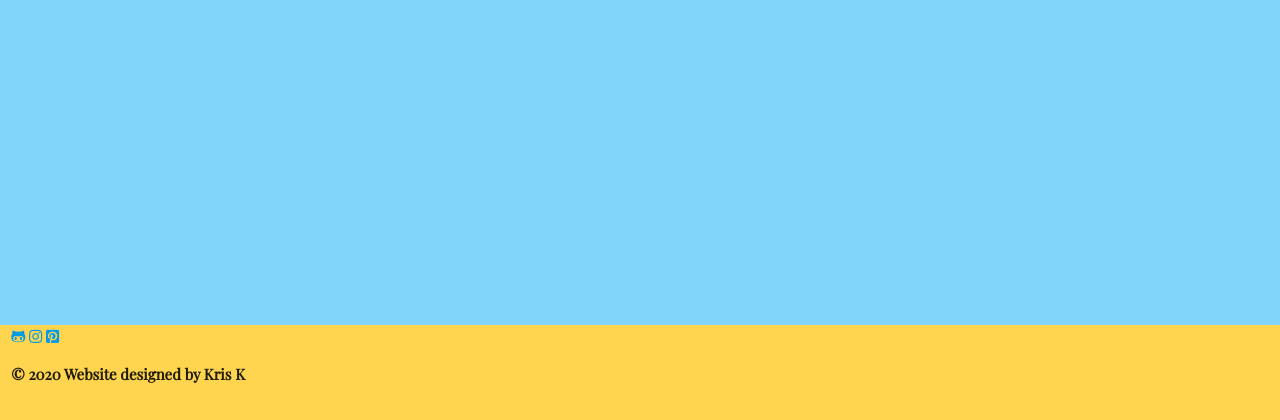
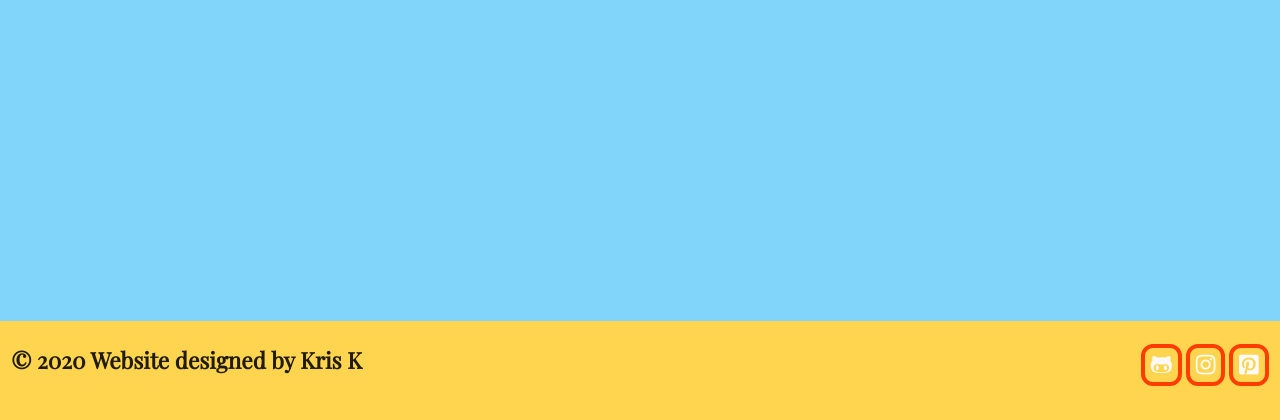
Before and after one commit to Code-Institute-Submissions/buzzing-strings, a Flask app: page / in a window 1280 px wide. Shown: the part 380-800 px from the top of the page. Run offline with Flask 2, Linux system fonts and the light colour scheme; data that the repository does not hold is empty; some libraries are stand-ins or nearby versions.

Commit message:
Styling social-links and copyright text

```diff
--- a/static/css/style.css
+++ b/static/css/style.css
@@ -55,3 +55,27 @@ img.guitar-logo {
     bottom: 0;
     width: 100%;
 }
+
+/* social-links styling */
+.social-links i {
+    font-size: 1.5rem;
+    border: 0.3rem solid #ff3d00;
+    color: #fafafa;
+    border-radius: 0.8rem;
+    margin-top: 1.5rem;
+    padding: 0.4rem;
+    cursor: pointer;
+    transition: all .4s ease-in-out;
+}
+
+/* hover applied to social links */
+.fab:hover {
+    background-color: #b9f6ca;
+    transform: scale(1.3);
+}
+
+/* copyright text styling */
+.copyright {
+    font-size: 1.5rem;
+    font-weight: 600;
+}
--- a/templates/base.html
+++ b/templates/base.html
@@ -42,15 +42,15 @@
     <!--footer-->
     <footer class="guitar-footer container-fluid amber lighten-2">
         <div class="row">
-            <div class="col s12">
-                <div class="social-links">
+            <div class="col s6">
+                <p class="copyright left-align">© 2020 Website designed by Kris K</p>
+            </div>
+            <div class="col s6">
+                <div class="social-links right-align">
                     <a href="https://github.com/KrisK1978" target="_blank" aria-label="Find me on GitHub"><i class="fab fa-github-alt" rel="noopener"></i></a>
                     <a href="#" aria-label="Find us on Instagram"><i class="fab fa-instagram social-media"></i></a>
                     <a href="#" aria-label="Find us on Pinterest"><i class="fab fa-pinterest-square"></i></a>
                 </div>
-            </div>
-            <div class="col s12">
-                <p class="copy-right">© 2020 Website designed by Kris K</p>
             </div>
         </div>
     </footer>
```
